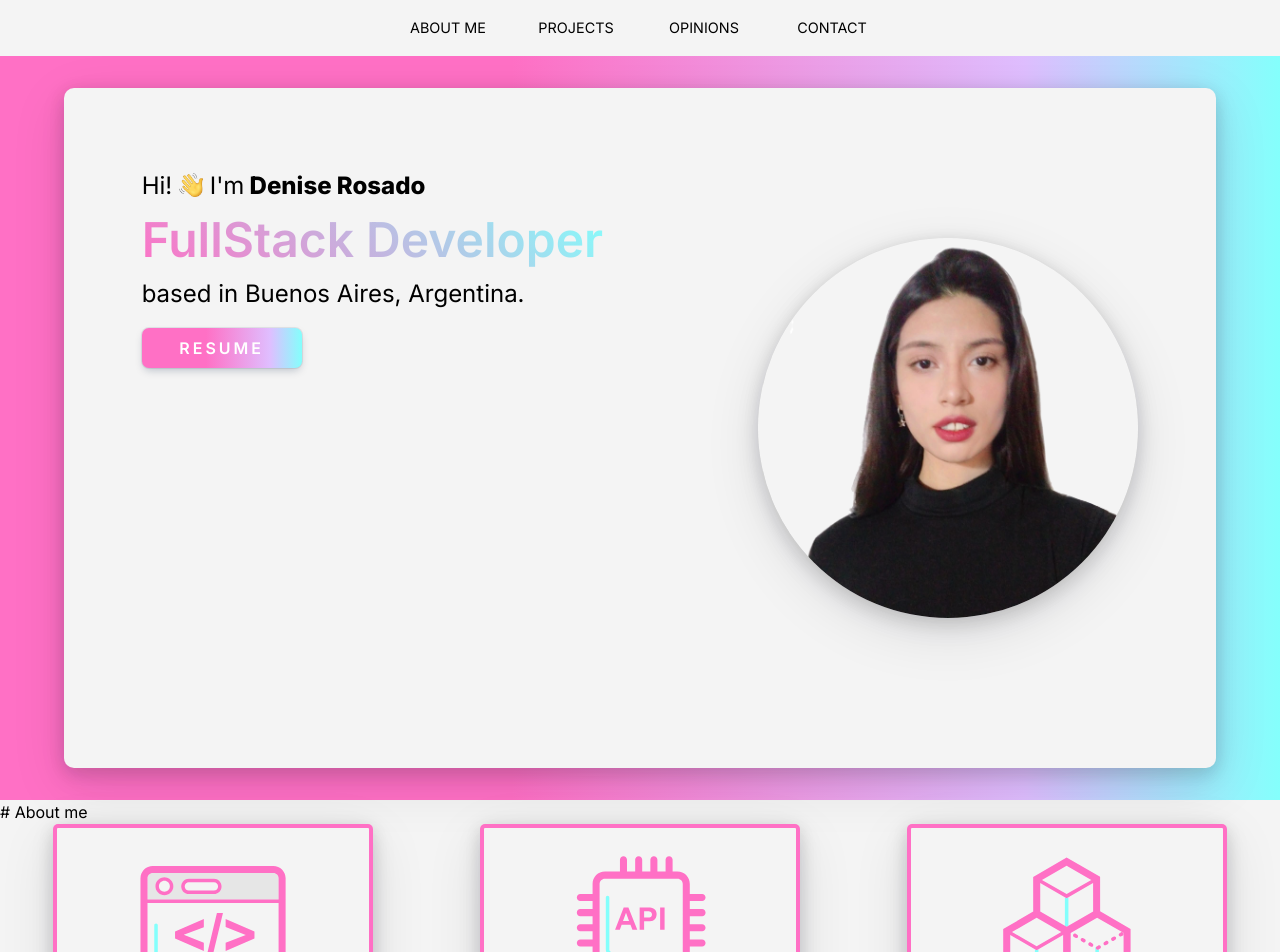
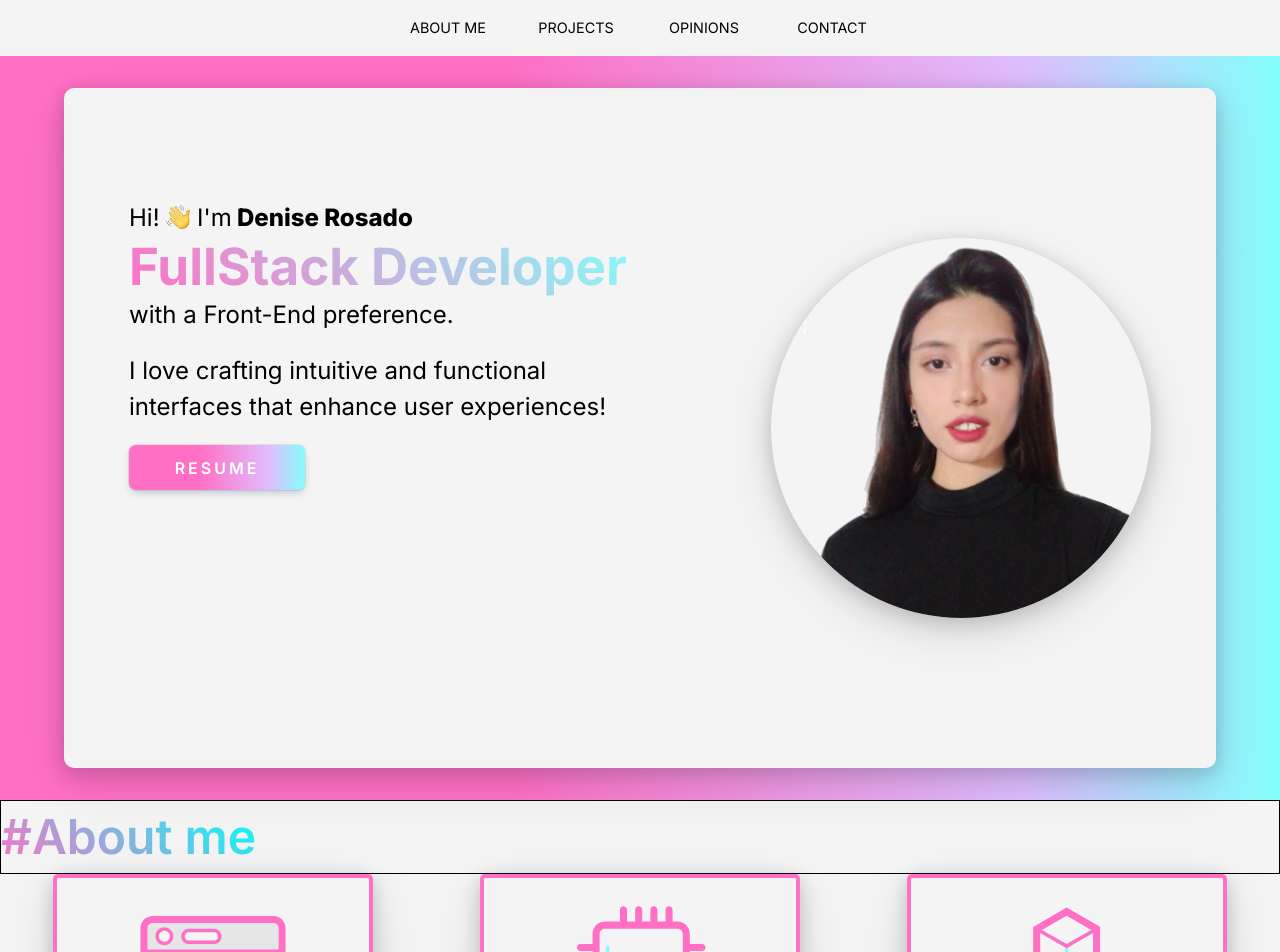
Before and after one commit to ddrosado/DeniseRosadoPortfolio, a Next.js app: page / in a window 1280 px wide. Shown: the top 952 px of the page. Built offline with nearby package versions, Linux system fonts and the light colour scheme.

Commit message:
welcome changes

```diff
--- a/app/components/aboutme/About.jsx
+++ b/app/components/aboutme/About.jsx
@@ -5,8 +5,17 @@ import Stack from '../stack/Stack'
 export default function About() {
   return (
     <div className={styles.aboutContainer} id="about">
-      <h1># About me</h1>
+
+    <div className={styles.descriptionContainer}>
+      <h1 className={styles.aboutTitle}>
+        <span>#</span>
+        About me
+        </h1>
+      </div>
+
+
     <Stack/>
+
     </div>
   )
 }
--- a/app/components/aboutme/about.module.css
+++ b/app/components/aboutme/about.module.css
@@ -4,3 +4,21 @@
     background: #f4f4f4;
     /* background: linear-gradient(180deg, rgba(255,112,197,1) 40%, rgba(223,190,255,1) 80%, rgba(132,255,252,1) 100%); */
 }
+
+.aboutTitle{
+    font-size: 3rem;
+  font-weight: 600;
+  background-color: rgba(255,112,197,1);
+  background-image: linear-gradient(45deg, rgba(255,112,197,1), rgb(0, 255, 251));
+  background-size: 100%;
+  background-clip: border-box;
+  -webkit-background-clip: text;
+  -moz-background-clip: text;
+  -webkit-text-fill-color: transparent;
+  -moz-text-fill-color: transparent;
+}
+
+.descriptionContainer{
+    border: 1px solid black;
+    display: flex;
+}
--- a/app/components/stack/Stack.jsx
+++ b/app/components/stack/Stack.jsx
@@ -39,7 +39,7 @@ export default function Stack() {
 
         <div className={styles.content}>
       {technologies.backend.map((tech, index) => (
-            <span key={index} className={styles.span}> {tech} </span>
+            <span key={index} className={styles.span}>{tech}</span>
           ))}
       </div>
 
--- a/app/components/welcome/Welcome.jsx
+++ b/app/components/welcome/Welcome.jsx
@@ -20,13 +20,14 @@ export default function Welcome() {
         <div className={styles.textContainer}>
         <h2 className={styles.welcomeSubtitle}>
           Hi! <Image src={manitoholi} className={styles.manito} width={100}/> I&apos;m
-        <span className={styles.myName}> Denise Rosado
+        <span className={styles.bolder}> Denise Rosado
         </span></h2>
 
 
 
        <h1 className={styles.welcomeTitle}>FullStack Developer</h1>
-       <h2 className={styles.welcomeSubtitle}>based in Buenos Aires, Argentina.</h2>
+       <h2 className={styles.welcomeSubtitle}>with a <span className={styles.bold}>Front-End</span> preference.</h2>
+       <h2 className={styles.welcomeSubtitle}> I love crafting intuitive and functional interfaces that enhance user experiences!</h2>
 
       </div>
 
--- a/app/components/welcome/welcome.module.css
+++ b/app/components/welcome/welcome.module.css
@@ -6,20 +6,6 @@
     background: linear-gradient(90deg, rgba(255,112,197,1) 40%, rgba(223,190,255,1) 80%, rgba(132,255,252,1) 100%);
 }
 
-/* .welcomeContainer::before{
-    content: "";
-    position: fixed;
-    width: 100%;
-    height: 100%;
-    background: linear-gradient(
-    to bottom,
-    rgba(0, 0, 0, 1) 0%,
-    rgba(0, 0, 0, 0.8) 25%,
-    rgba(0, 0, 0, 0.6) 50%,
-    rgba(0, 0, 0, 0.3) 75%,
-    rgba(0, 0, 0, 0) 100%
-  );
-} */
 
 .titleContainer{
   /* border: 1px solid green; */
@@ -36,8 +22,11 @@
 
 
 .welcomeTitle{
-  font-size: 3rem;
-  font-weight: 600;
+  line-height: 1.2;
+  font-size: 3.2rem;
+  font-weight: 650;
+  margin: 0px;
+  padding: 0px;
   background-color: rgba(255,112,197,1);
   background-image: linear-gradient(45deg, rgba(255,112,197,1), rgba(132,255,252,1));
   background-size: 100%;
@@ -50,6 +39,10 @@
 
 .welcomeSubtitle{
   font-size: 1.5rem;
+}
+
+.welcomeSubtitle:last-of-type{
+  margin: 20px 0px 20px 0px;
 }
 
 .image{
@@ -75,11 +68,12 @@
   margin: auto;
 }
 
-/* .leftContainer{
-  border: 1px solid fuchsia;
+.leftContainer{
+  width: 40vw;
+  padding: 2rem 0px 0px 0px;
 }
 
-.textContainer{
+/* .textContainer{
 
 } */
 
@@ -103,13 +97,17 @@
   color: white;
   border-radius: 7px;
   padding: 5px;
-  height: 2.5rem;
-  width: 10rem;
+  height: 2.8rem;
+  width: 11rem;
   box-shadow: rgba(9, 30, 66, 0.25) 0px 4px 8px -2px, rgba(9, 30, 66, 0.08) 0px 0px 0px 1px;
 }
 
-.myName{
+.bolder{
   font-weight: 800;
+}
+
+.bold{
+  font-weight: 400;
 }
 
 .manito{
```
